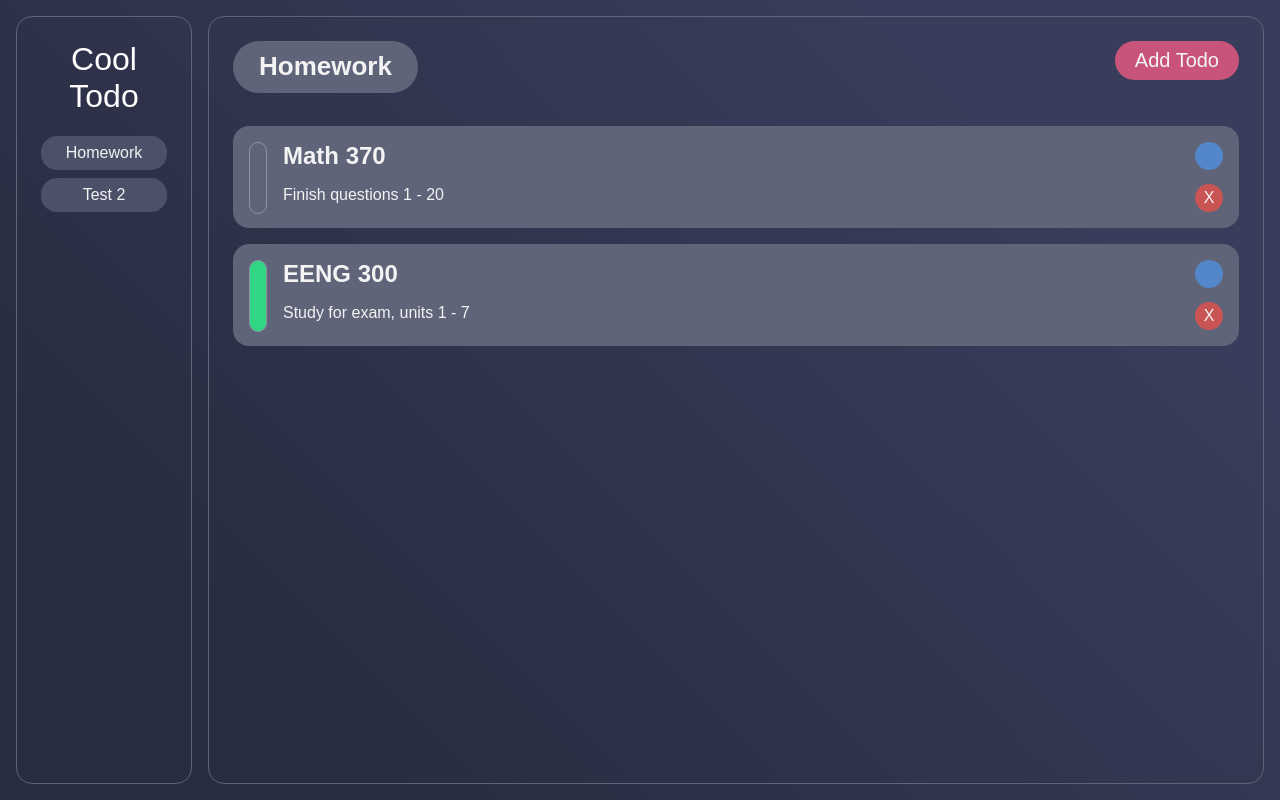
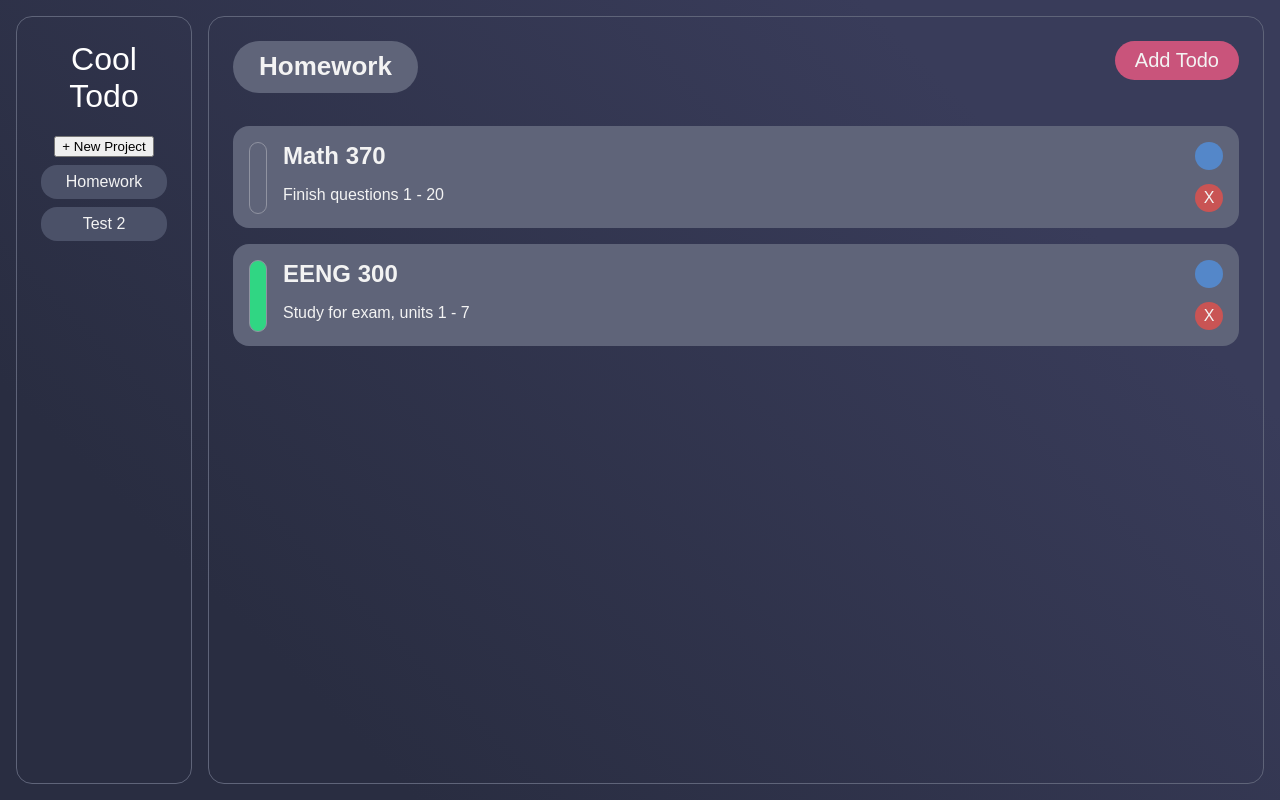
Before and after one commit to John-Jeff/todo-list, a Vue app: page / in a window 1280 px wide. Built offline with nearby package versions, Linux system fonts and the light colour scheme.

Commit message:
Add project form toggle button and component

```diff
--- a/src/components/project/ProjectPane.vue
+++ b/src/components/project/ProjectPane.vue
@@ -1,15 +1,24 @@
 <template>
     <div id="main">
         <h1 id="main-title">Cool Todo</h1>
+        <button id="new-project-btn" @click="toggleProjectForm()">&#x2b; New Project</button>
+        <ProjectForm v-if="$store.state.projectFormActive"/>
         <ProjectList />
     </div>
 </template>
 
 <script>
+import ProjectForm from './ProjectForm.vue';
 import ProjectList from './ProjectList.vue';
 export default {
     components: {
-        ProjectList
+        ProjectList,
+        ProjectForm
+    },
+    methods: {
+        toggleProjectForm() {
+            this.$store.commit('TOGGLE_PROJECT_FORM');
+        }
     }
 }
 </script>
@@ -21,4 +30,9 @@ export default {
     text-align: center;
     margin-top: 0;
 }
+
+#new-project-btn {
+    display: block;
+    margin: 0 auto;
+}
 </style>
```
